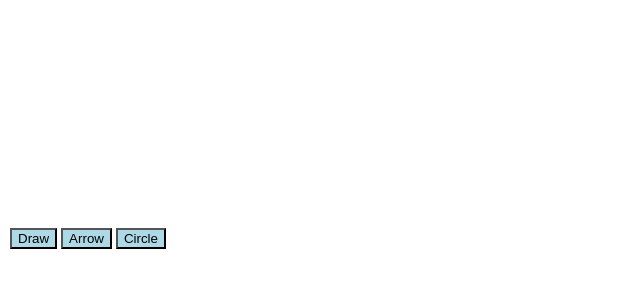
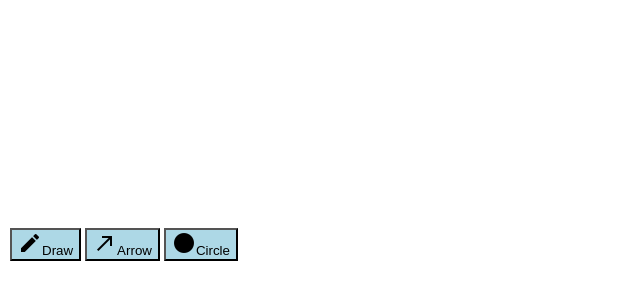
Before and after one commit to ShannonKalei/drawing, a React app: page / in a window 1280 px wide. Shown: the part 382-682 px from the top of the page, without its empty margins (0-640 px from the left). Built offline with nearby package versions, Linux system fonts and the light colour scheme.

Commit message:
Break DrawingContent into its own file

```diff
--- a/public/index.html
+++ b/public/index.html
@@ -4,6 +4,7 @@
     <meta charset="utf-8">
     <meta name="viewport" content="width=device-width, initial-scale=1, shrink-to-fit=no">
     <meta name="theme-color" content="#000000">
+    <link href="https://fonts.googleapis.com/icon?family=Material+Icons" rel="stylesheet">
     <title>Drawing</title>
   </head>
 
--- /dev/null
+++ b/src/components/DrawingContent.js
@@ -0,0 +1,56 @@
+import React from "react";
+import { Arrow, Circle, Line } from "react-konva";
+
+class DrawingContent {
+  constructor(startx, starty) {
+    this.startx = startx;
+    this.starty = starty;
+  }
+}
+
+class ArrowDrawing extends DrawingContent {
+  constructor(startx, starty) {
+    super(startx, starty);
+    this.x = startx;
+    this.y = starty;
+  }
+  registerMovement(x, y) {
+    this.x = x;
+    this.y = y;
+  }
+  render() {
+    const points = [this.startx, this.starty, this.x, this.y];
+    return <Arrow points={points} fill="#0000ffaa" stroke="#00aaffff" />;
+  }
+}
+
+class CircleDrawing extends ArrowDrawing {
+  constructor(startx, starty) {
+    super(startx, starty);
+    this.x = startx;
+    this.y = starty;
+  }
+  render() {
+    const dx = this.startx - this.x;
+    const dy = this.starty - this.y;
+    const radius = Math.sqrt(dx * dx + dy * dy);
+    return (
+      <Circle radius={radius} x={this.startx} y={this.starty} fill="#ff00ff44" stroke="#ff00ffff" />
+    );
+  }
+}
+
+class FreePathDrawing extends DrawingContent {
+  constructor(startx, starty) {
+    super(startx, starty);
+    this.points = [startx, starty];
+  }
+  registerMovement(x, y) {
+    this.points = [...this.points, x, y];
+  }
+  render() {
+    return <Line points={this.points} fill="black" stroke="black" />;
+  }
+}
+
+export { DrawingContent, ArrowDrawing, CircleDrawing, FreePathDrawing };
--- a/src/index.js
+++ b/src/index.js
@@ -1,59 +1,8 @@
 import React, { Component } from "react";
 import ReactDOM from "react-dom/client";
-import { Stage, Layer, Arrow, Circle, Line } from "react-konva";
+import { Stage, Layer } from "react-konva";
+import { ArrowDrawing, CircleDrawing, FreePathDrawing } from "./components/DrawingContent";
 import "./styles.css";
-
-class DrawingContent {
-  constructor(startx, starty) {
-    this.startx = startx;
-    this.starty = starty;
-  }
-}
-
-class ArrowDrawing extends DrawingContent {
-  constructor(startx, starty) {
-    super(startx, starty);
-    this.x = startx;
-    this.y = starty;
-  }
-  registerMovement(x, y) {
-    this.x = x;
-    this.y = y;
-  }
-  render() {
-    const points = [this.startx, this.starty, this.x, this.y];
-    return <Arrow points={points} fill="#0000ffaa" stroke="#00aaffff" />;
-  }
-}
-
-class CircleDrawing extends ArrowDrawing {
-  constructor(startx, starty) {
-    super(startx, starty);
-    this.x = startx;
-    this.y = starty;
-  }
-  render() {
-    const dx = this.startx - this.x;
-    const dy = this.starty - this.y;
-    const radius = Math.sqrt(dx * dx + dy * dy);
-    return (
-      <Circle radius={radius} x={this.startx} y={this.starty} fill="#ff00ff44" stroke="#ff00ffff" />
-    );
-  }
-}
-
-class FreePathDrawing extends DrawingContent {
-  constructor(startx, starty) {
-    super(startx, starty);
-    this.points = [startx, starty];
-  }
-  registerMovement(x, y) {
-    this.points = [...this.points, x, y];
-  }
-  render() {
-    return <Line points={this.points} fill="black" stroke="black" />;
-  }
-}
 
 class DrawingScene extends Component {
   constructor(props) {
@@ -139,21 +88,24 @@ class DrawingScene extends Component {
             this.setState({ newDrawingType: "FreePathDrawing" });
           }}
         >
-          Draw
+          <span className="material-icons">edit</span>
+          <span className="button-text">Draw</span>
         </button>
         <button
           onClick={(e) => {
             this.setState({ newDrawingType: "ArrowDrawing" });
           }}
         >
-          Arrow
+          <span className="material-icons">north_east</span>
+          <span className="button-text">Arrow</span>
         </button>
         <button
           onClick={(e) => {
             this.setState({ newDrawingType: "CircleDrawing" });
           }}
         >
-          Circle
+          <span className="material-icons">circle</span>
+          <span className="button-text">Circle</span>
         </button>
       </div>
     );
```
